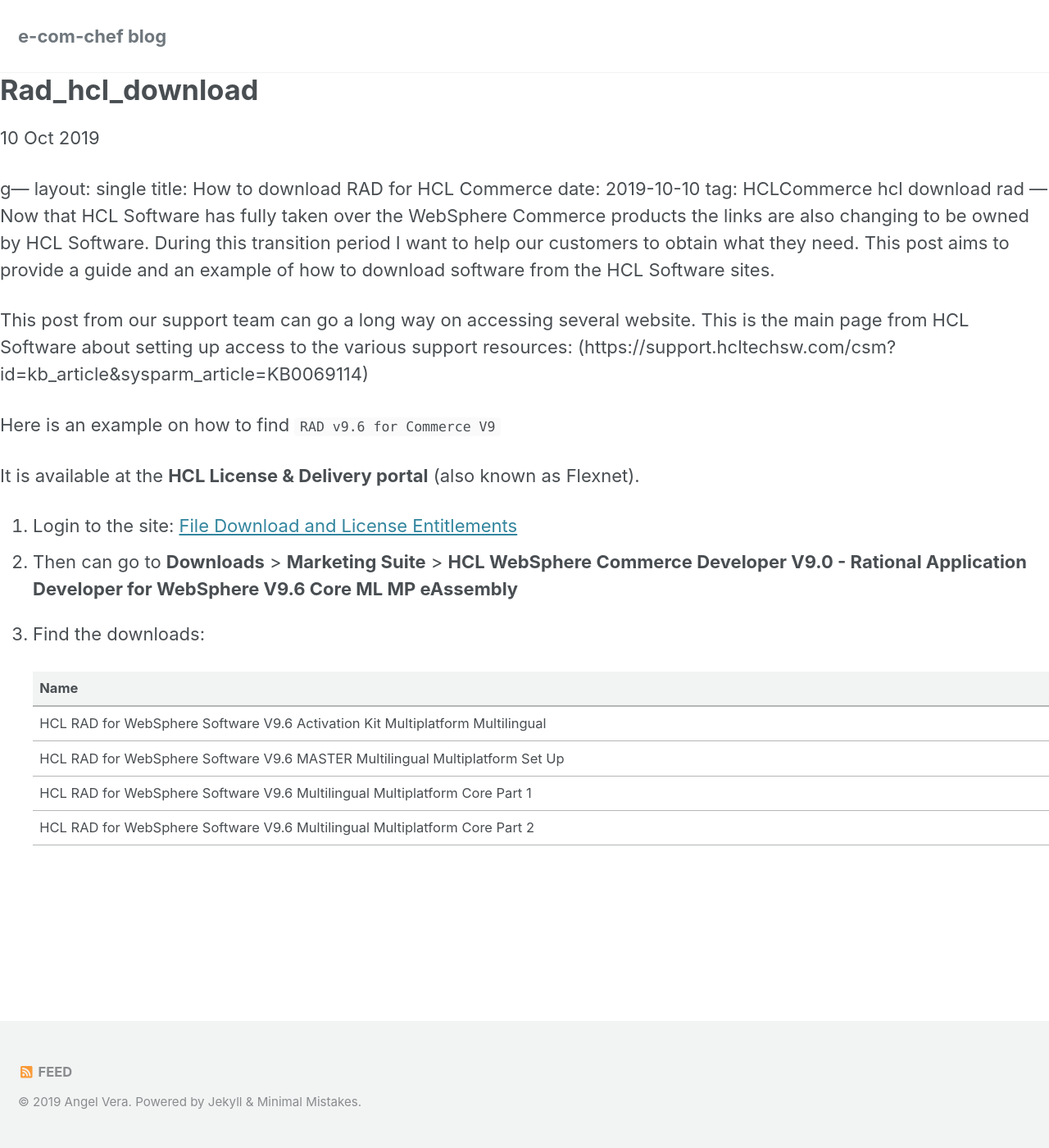
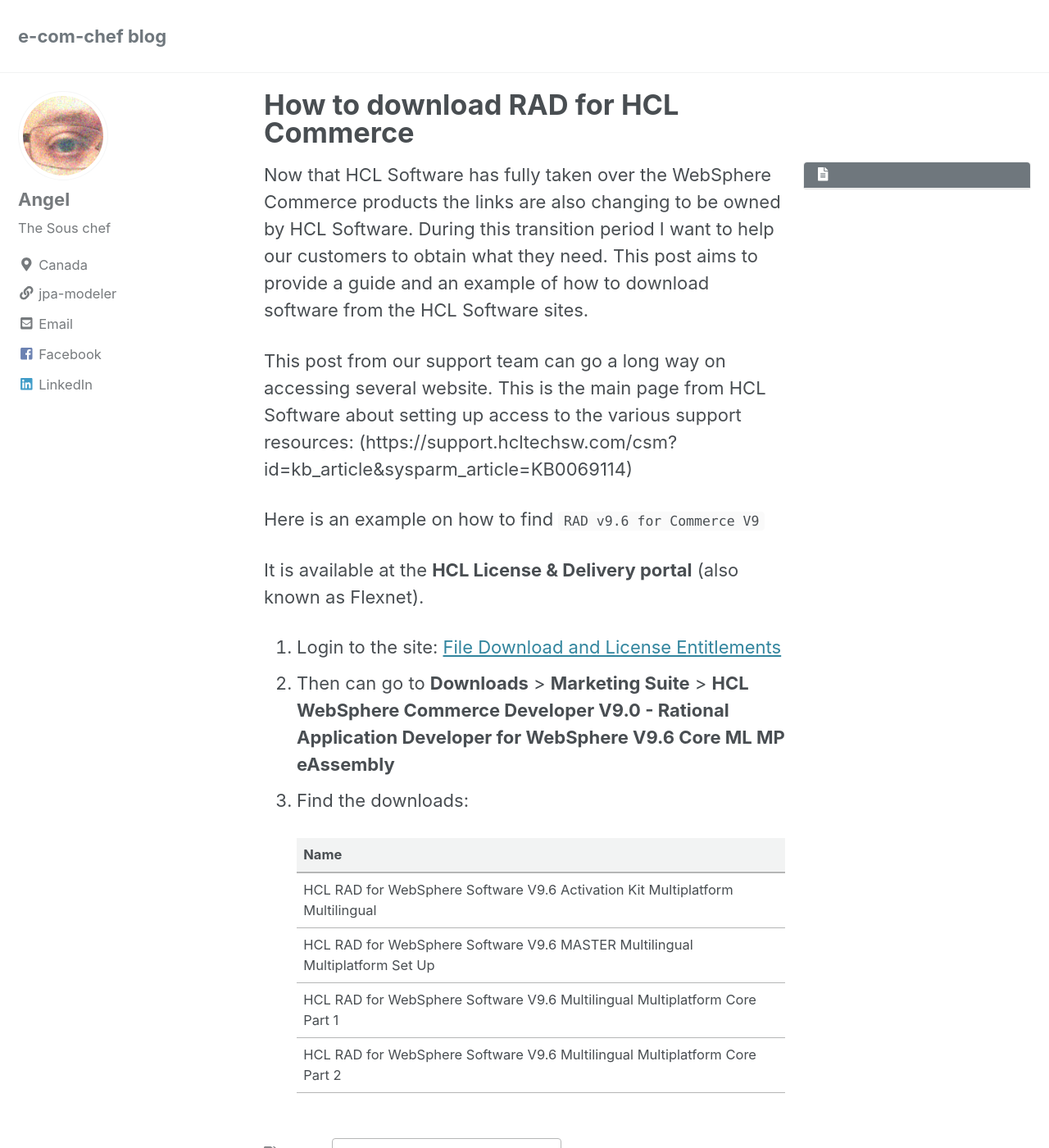
Before and after one commit to arvera/blog, a Jekyll site: the page built from _posts/2019-10-10-RAD_HCL_download.md, in a window 1280 px wide and 1400 px high. Shown: the whole window at 82% size. Built offline with Jekyll 4.4.1, drawn with Linux system fonts in a browser that asks for light colours; cached includes are drawn as plain includes; nearby versions of some CDN libraries; our own code applies the rules of GitHub Pages for plain Markdown files; some of the changed text lies outside the part shown.

Commit message:
Fixing a typo

```diff
--- a/_posts/2019-10-10-RAD_HCL_download.md
+++ b/_posts/2019-10-10-RAD_HCL_download.md
@@ -1,4 +1,4 @@
-g---
+---
 layout: single
 title: How to download RAD for HCL Commerce
 date: 2019-10-10
```
